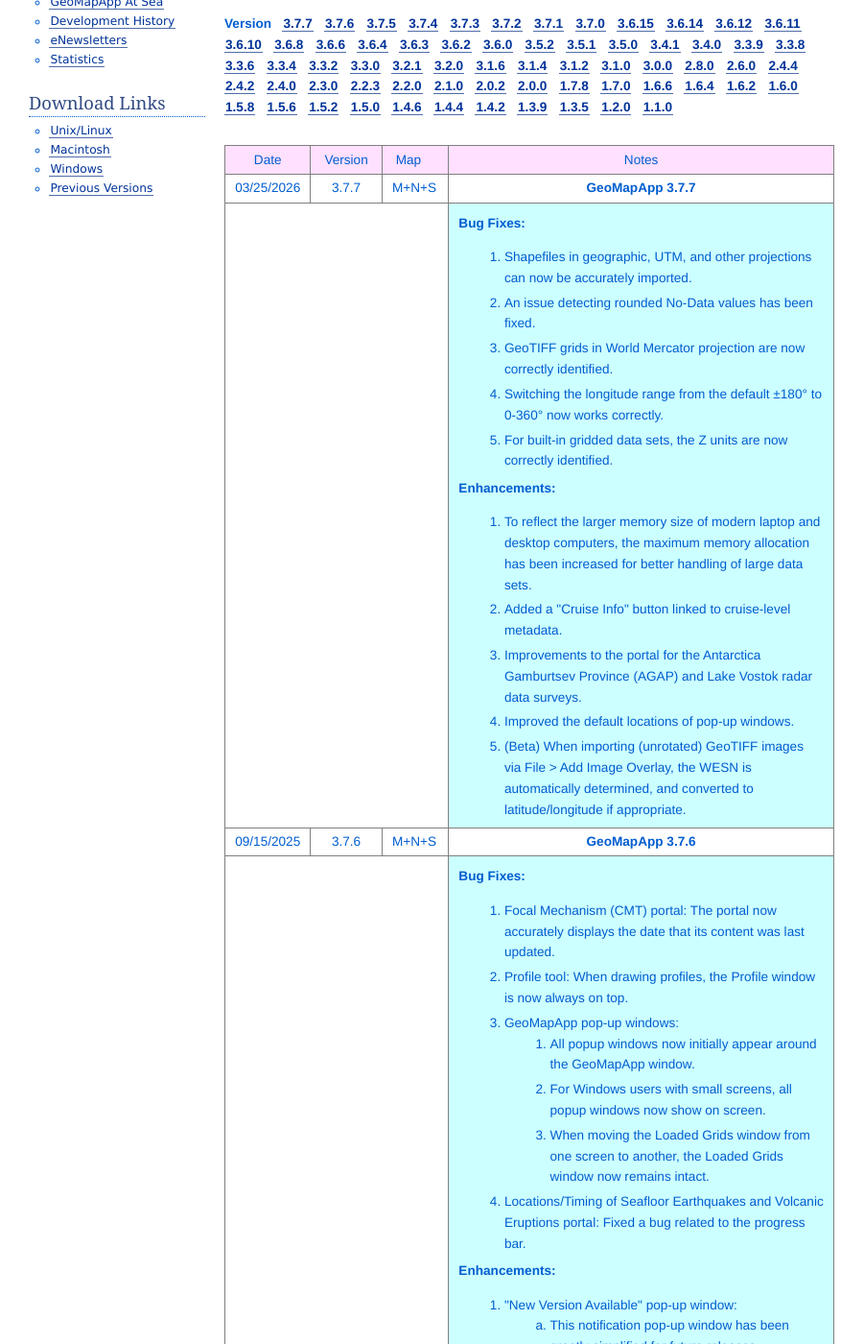
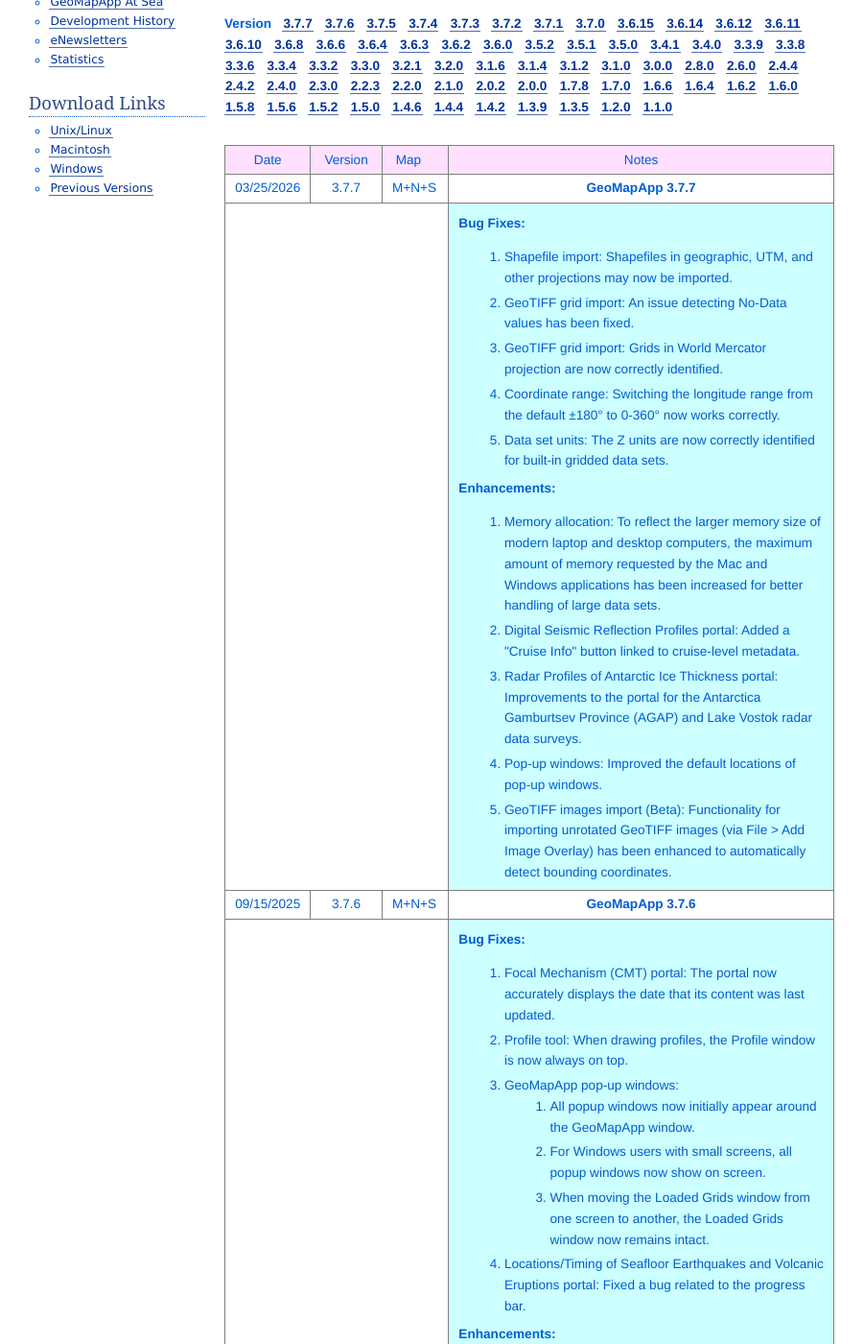
Before and after one commit to mgds/www.geomapapp.org, a Jekyll site: the page built from WhatsNew.html, in a window 1280 px wide and 1400 px high, scrolled down 494 px. Shown: the whole window at 96% size, without its empty margins (190-1091 px from the left). Built offline with Jekyll 4.4.1, drawn with Linux system fonts in a browser that asks for light colours.

Commit message:
Revised the development history page for v3.7.7

```diff
--- a/WhatsNew.html
+++ b/WhatsNew.html
@@ -123,21 +123,22 @@
                     <td style="vertical-align: top; background-color: rgb(195, 255, 255));">
                     <p><strong>Bug Fixes:</strong></p>
                     <ol style="list-style-type: decimal;">
-                      <li>Shapefiles in geographic, UTM, and other projections can now be accurately imported.</li>
-		      <li>An issue detecting rounded No-Data values has been fixed.</li>
-		      <li>GeoTIFF grids in World Mercator projection are now correctly identified.</li>
-		      <li>Switching the longitude range from the default ±180° to 0-360° now works correctly.</li>
-		      <li>For built-in gridded data sets, the Z units are now correctly identified.</li>
+                      <li>Shapefile import: Shapefiles in geographic, UTM, and other projections may now be imported.</li>
+		      <li>GeoTIFF grid import: An issue detecting No-Data values has been fixed.</li>
+		      <li>GeoTIFF grid import: Grids in World Mercator projection are now correctly identified.</li>
+		      <li>Coordinate range: Switching the longitude range from the default ±180° to 0-360° now works correctly.</li>
+		      <li>Data set units: The Z units are now correctly identified for built-in gridded data sets.</li>
                     </ol>
                     <p><strong>Enhancements:</strong></p>
                     <ol style="list-style-type: decimal;">
-		      <li>To reflect the larger memory size of modern laptop and desktop computers, the maximum memory allocation has been increased for better handling of large data sets.</li>
-		      <li>Added a "Cruise Info" button linked to cruise-level metadata.</li>
-		      <li>Improvements to the portal for the Antarctica Gamburtsev Province (AGAP) and Lake Vostok radar data surveys.</li>
-		      <li>Improved the default locations of pop-up windows.</li>
-		      <li>(Beta) When importing (unrotated) GeoTIFF images via File > Add Image Overlay, the WESN is automatically determined, and converted to latitude/longitude if appropriate.</li>
+		      <li>Memory allocation: To reflect the larger memory size of modern laptop and desktop computers, the maximum amount of memory requested by the Mac and Windows applications has been increased for better handling of large data sets.</li>
+		      <li>Digital Seismic Reflection Profiles portal: Added a "Cruise Info" button linked to cruise-level metadata.</li>
+		      <li>Radar Profiles of Antarctic Ice Thickness portal: Improvements to the portal for the Antarctica Gamburtsev Province (AGAP) and Lake Vostok radar data surveys.</li>
+		      <li>Pop-up windows: Improved the default locations of pop-up windows.</li>
+		      <li>GeoTIFF images import (Beta): Functionality for importing unrotated GeoTIFF images (via File > Add Image Overlay) has been enhanced to automatically detect bounding coordinates.</li>
                     </ol>
-                    </td>
+
+
 		</tr>
 		<!-- 3.7.6 -->
 		<tr>
```
